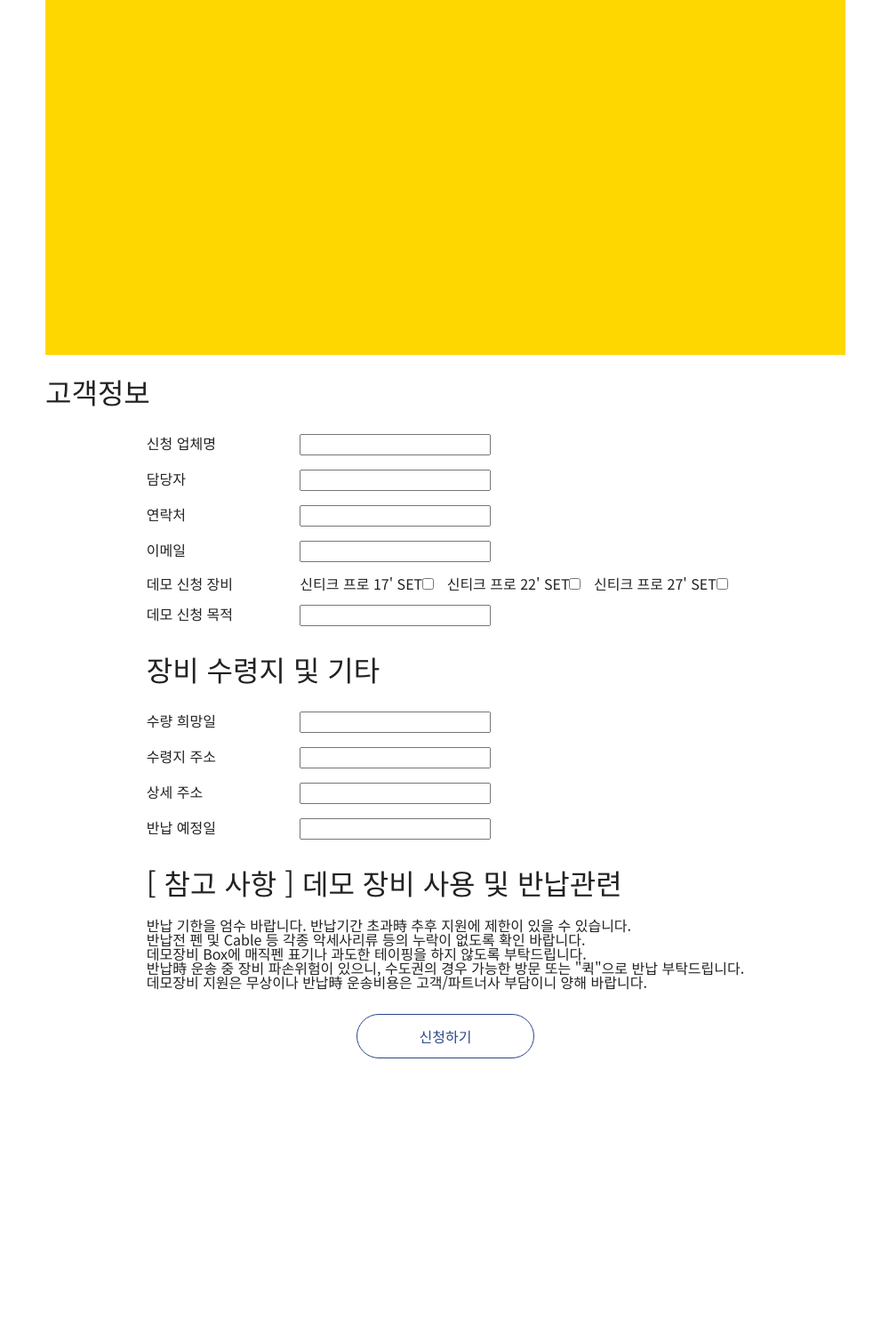
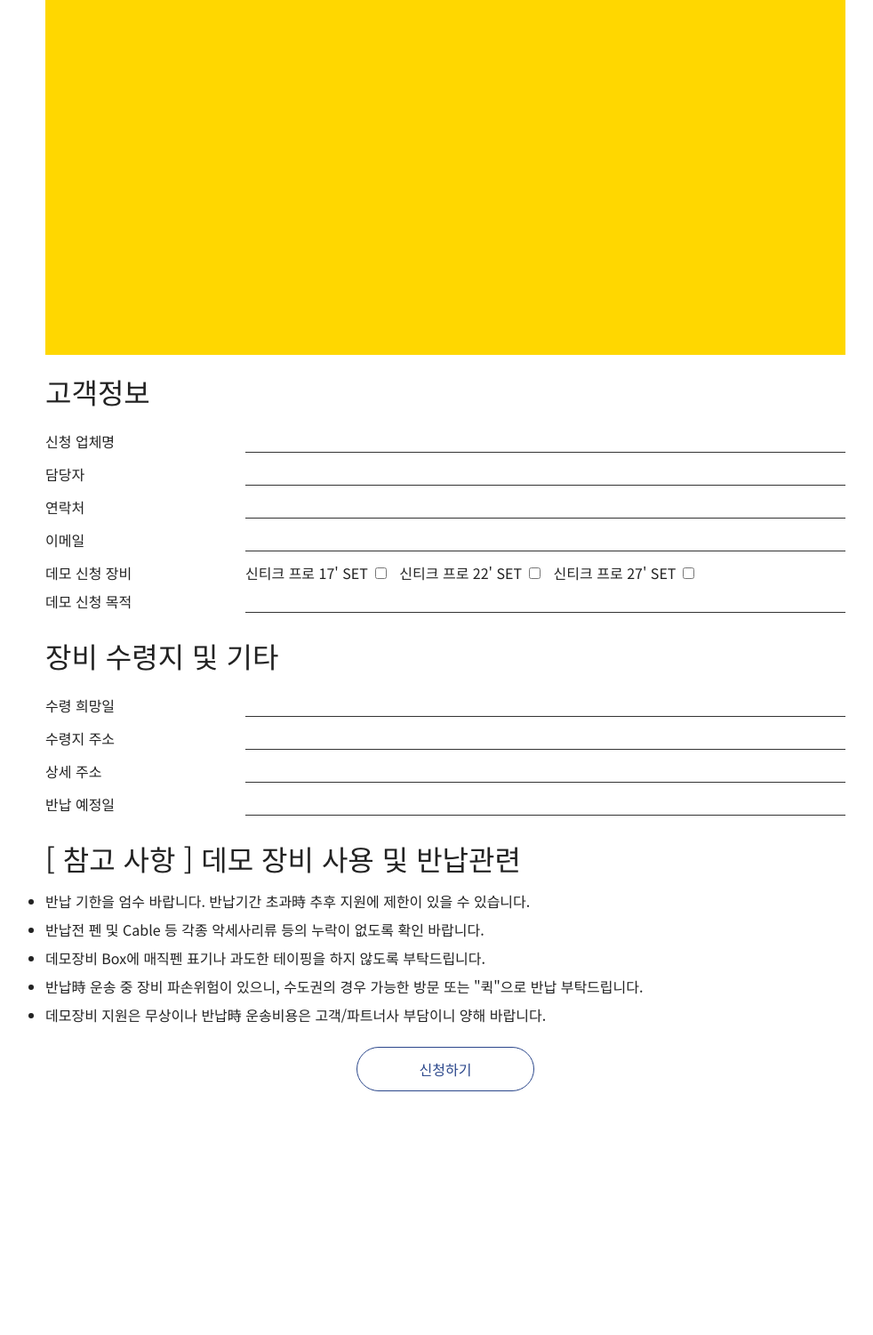
Before and after one commit to gonnajoong/hj-systems, a PHP site: page /pages/promotion/cintiq-pro-exp.php in a window 1280 px wide. Shown: the part 215-1716 px from the top of the page at 89% size, without its empty margins (139-1121 px from the left). Before the commit the page ends 1405 px from the top, so only its background shows below. Run offline with PHP 8.4, Linux system fonts and the light colour scheme; some libraries are stand-ins or nearby versions.

Commit message:
프로모션-이메일 스크립트 적용
추후 반응형 스타일 및 이메일 및 전화번호 정규표현식 적용 예정

```diff
--- a/assets/pages/consumer.css
+++ b/assets/pages/consumer.css
@@ -31,10 +31,6 @@
 
 .hj-form-list-wrap .hj-form-main-wrap .hj-checklist-wrap .hj-form-wrap {
     text-align: left;
-}
-
-.hj-form-list-wrap .hj-form-main-wrap .hj-checklist-wrap .hj-form-normal-wrap {
-    display: inline-block;
 }
 
 .hj-form-list-wrap .hj-form-main-wrap .hj-checklist-wrap
@@ -82,3 +78,39 @@
     color: rgb(0, 145, 255);
     text-decoration: underline;
   }
+
+/* 요청서 디자인영역 */
+.hj-form-list-wrap .hj-form-main-wrap .hj-checklist-wrap .hj-form-normal-wrap {
+    display: inline-block;
+    width: 100%;
+}
+.hj-form-list-wrap .hj-form-main-wrap .hj-checklist-wrap
+.hj-form-normal-wrap .hj-form-normal-label {
+    display: flex;
+}
+.hj-form-list-wrap .hj-form-main-wrap .hj-checklist-wrap
+.hj-form-normal-wrap .hj-normal-form-input {
+    width: 75%;
+    border: 0px solid;
+    border-bottom: 1px solid #333;
+}
+.hj-form-list-wrap .hj-form-main-wrap .hj-checklist-wrap
+.hj-form-normal-wrap .hj-normal-checklist {
+    margin-left: 8px;
+}
+
+.hj-form-list-wrap .hj-form-main-wrap .hj-checklist-wrap
+.hj-form-normal-wrap .hj-promotion-warn {
+
+}
+
+.hj-form-list-wrap .hj-form-main-wrap .hj-checklist-wrap
+.hj-form-normal-wrap .hj-promotion-warn ol {
+    list-style: inherit;
+}
+
+.hj-form-list-wrap .hj-form-main-wrap .hj-checklist-wrap
+.hj-form-normal-wrap .hj-promotion-warn ol li {
+    margin-bottom: 16px;
+}
+/* 요청서 디자인영역 */
--- /dev/null
+++ b/pages/js/promotion_1.js
@@ -0,0 +1,167 @@
+$(document).ready(function(){
+
+    $("#Address").click(function(event){
+        event.preventDefault();
+        console.log(123);
+        new daum.Postcode({
+            oncomplete: function(data) {
+                // 팝업에서 검색결과 항목을 클릭했을때 실행할 코드를 작성하는 부분입니다.
+                // 예제를 참고하여 다양한 활용법을 확인해 보세요.
+                console.log(data);
+                $("#Address").val(data.address);
+            }
+        }).open();
+    });
+
+    $("#FormSubmitButton").click(function(event){
+        event.preventDefault();
+        sendit();
+    });
+
+    function sendit() {
+        var CompanyName = $("#CompanyName").val();
+        var PersonName = $("#PersonName").val();
+        var PhoneNum = $("#PhoneNum").val();
+        var EmailAddress = $("#EmailAddress").val();
+        var CintiqPro_17 = $("#CintiqPro_17").is(":checked");
+        var CintiqPro_22 = $("#CintiqPro_22").is(":checked");
+        var CintiqPro_27 = $("#CintiqPro_27").is(":checked");
+        var Purpose = $("#Purpose").val();
+        var DayOfHope = $("#DayOfHope").val();
+        var Address = $("#Address").val()
+        var DetailAddress = $("#DetailAddress").val();
+        var ReturnDay = $("#ReturnDay").val();
+
+        if(!CompanyName) {
+            alert("업체명을 입력해주세요");
+        }
+        else if(!PersonName) {
+            alert("담당자명을 입력해주세요");
+        }
+        else if(!PhoneNum) {
+         alert("연락처를 입력해주세요");
+        }
+        else if(!EmailAddress) {
+         alert("이메일을 입력해주세요");
+        //  연락처 양식에 맞는지 가려야 함
+        }
+        else if(!CintiqPro_17 && !CintiqPro_22 && !CintiqPro_27) {
+         alert("데모신청장비 선택을 부탁드립니다.");
+        }
+        else if(!Purpose) {
+         alert("데모 신청 목적을 입력해주세요");
+        }else if(!DayOfHope) {
+            alert("수령 희망일을 입력해주세요");
+        }else if(!Address) {
+            alert("수령지주소를 입력해주세요.");
+        }else if(!DetailAddress) {
+            alert("상세주소를 입력해주세요.");
+        }else if(!ReturnDay) {
+            alert("반납예정일을 입력해주세요.");
+        }else if(
+            CompanyName &&
+            PersonName &&
+            PhoneNum &&
+            EmailAddress &&
+            (CintiqPro_17 || CintiqPro_22 || CintiqPro_27) &&
+            Purpose &&
+            DayOfHope &&
+            Address &&
+            DetailAddress &&
+            ReturnDay
+            ){
+        if(CintiqPro_17) {
+            CintiqPro_17 = "신티크 프로 17' SET";
+        } else {
+            CintiqPro_17 = "";
+        }
+
+        if(CintiqPro_22) {
+            CintiqPro_22 = "신티크 프로 22' SET";
+        } else {
+            CintiqPro_22 = "";
+        }
+
+        if(CintiqPro_27) {
+            CintiqPro_27 = "신티크 프로 27' SET";
+        } else {
+            CintiqPro_27 = "";
+        }
+
+        var companyName = CompanyName;
+        var personName = PersonName;
+        var phoneNum = PhoneNum;
+        var emailAddress = EmailAddress;
+        var cintiqPro_17 = CintiqPro_17;
+        var cintiqPro_22 = CintiqPro_22;
+        var cintiqPro_27 = CintiqPro_27;
+        var purpose = Purpose;
+        var dayOfHope = DayOfHope;
+        var address = Address;
+        var detailAddress = DetailAddress;
+        var returnDay = ReturnDay;
+
+        var data = {
+            service_id: 'service_4onr86q',
+            template_id: 'template_cxogv8e',
+            user_id: 'PV8iAUCnbSG7OsVSU',
+            template_params: {
+                "CompanyName": companyName,
+                "PersonName": personName,
+                "PhoneNum": phoneNum,
+                "EmailAddress": emailAddress,
+                "CintiqPro_17": cintiqPro_17,
+                "CintiqPro_22": cintiqPro_22,
+                "CintiqPro_27": cintiqPro_27,
+                "Purpose": purpose,
+                "DayOfHope": dayOfHope,
+                "Address": address+" "+detailAddress,
+                "ReturnDay": returnDay,
+                // 'g-recaptcha-response': '03AHJ_ASjnLA214KSNKFJAK12sfKASfehbmfd...'
+            }
+        };
+
+        $.ajax('https://api.emailjs.com/api/v1.0/email/send', {
+            type: 'POST',
+            data: JSON.stringify(data),
+            contentType: 'application/json'
+        }).done(function() {
+            // alert('문의내용을 전송 했습니다.');
+            // // 데이터베이스에 추가 할 영역
+            $.ajax('../server/api/email/put.php', {
+                type: 'POST',
+                // data: JSON.stringify(data),
+                data:{
+                    "CompanyName": companyName,
+                    "PersonName": personName,
+                    "PhoneNum": phoneNum,
+                    "EmailAddress": emailAddress,
+                    "CintiqPro_17": cintiqPro_17,
+                    "CintiqPro_22": cintiqPro_22,
+                    "CintiqPro_27": cintiqPro_27,
+                    "Purpose": purpose,
+                    "DayOfHope": dayOfHope,
+                    "Address": address+" "+detailAddress,
+                    "ReturnDay": returnDay,
+                },
+                contentType: 'application/json'
+            }).done(function(){
+                alert('데이터 베이스 적용 성공');
+            }).fail(function(error){
+                alert('데이터 베이스 적용 실패 :'+error);
+            });
+        }).fail(function(error) {
+            alert('Oops... ' + JSON.stringify(error));
+        });
+        return;
+
+    }else{ alert("빈칸이 있거나 시스템 장애가 있습니다.");}
+
+        //$mailto="받는주소";
+        //$mailto="psj452771@naver.com";
+        //$subject="mail test";
+        // $content="sususususususususususussu";
+        // $result=mail($mailto, $subject, $content);
+    }
+
+});
--- a/pages/promotion/cintiq-pro-exp.php
+++ b/pages/promotion/cintiq-pro-exp.php
@@ -22,7 +22,7 @@
       <script src="../../js/libs/slick.min.js"></script>
       <script type="text/javascript" src="https://cdn.jsdelivr.net/npm/@emailjs/browser@3/dist/email.min.js"></script>
       <script src="//t1.daumcdn.net/mapjsapi/bundle/postcode/prod/postcode.v2.js"></script>
-      <script src="../js/email.js"></script>
+      <script src="../js/promotion_1.js"></script>
 
       <link href="https://fonts.googleapis.com/css2?family=Noto+Sans+KR:wght@100;300;400;500;700;900&display=swap" rel="stylesheet">
       <link rel="stylesheet" href="../../assets/index.css" />
@@ -42,53 +42,51 @@
                 <h2>고객정보</h2>
                 <div class="hj-form-normal-wrap">
                     <form method="POST" id="emailForm" class="hj-form-wrap">
-
-                        <span class="hj-form-label-style">
-                            <label for="ConsumerName" class="hj-form-label-title">신청 업체명</label>
-                            <input type="text" class="hj-email-input" id="ConsumerName" required>
+                        <span class="hj-form-label-style hj-form-normal-label">
+                            <label for="CompanyName" class="hj-form-label-title">신청 업체명</label>
+                            <input type="text" class="hj-email-input hj-normal-form-input" id="CompanyName" required>
                         </span>
-                        <span class="hj-form-label-style">
-                            <label for="CompanyName" class="hj-form-label-title">담당자</label>
-                            <input type="text" class="hj-email-input" id="CompanyName" required>
+                        <span class="hj-form-label-style hj-form-normal-label">
+                            <label for="PersonName" class="hj-form-label-title">담당자</label>
+                            <input type="text" class="hj-email-input hj-normal-form-input" id="PersonName" required>
                         </span>
-                        <span class="hj-form-label-style">
-                            <label for="Position" class="hj-form-label-title">연락처</label>
-                            <input type="text" class="hj-email-input" id="Position" required>
+                        <span class="hj-form-label-style hj-form-normal-label">
+                            <label for="PhoneNum" class="hj-form-label-title">연락처</label>
+                            <input type="text" class="hj-email-input hj-normal-form-input" id="PhoneNum" required>
                         </span>
-                        <span class="hj-form-label-style">
-                            <label for="Contact" class="hj-form-label-title">이메일</label>
-                            <input type="text" class="hj-email-input" id="Contact" requiredc>
+                        <span class="hj-form-label-style hj-form-normal-label">
+                            <label for="EmailAddress" class="hj-form-label-title">이메일</label>
+                            <input type="text" class="hj-email-input hj-normal-form-input" id="EmailAddress" requiredc>
                         </span>
-                        <span class="hj-form-label-style">
+                        <span class="hj-form-label-style hj-form-normal-label">
                             <label class="hj-form-label-title">데모 신청 장비</label>
                             <span>
-                                <label for="liquid_tablet">신티크 프로 17' SET</label><input class="hj-check-box" type="checkbox" id="liquid_tablet">
-                                <label for="pen_talet">신티크 프로 22' SET</label><input class="hj-check-box" type="checkbox" id="pen_tablet">
-                                <label for="pen_tablet">신티크 프로 27' SET</label><input class="hj-check-box" type="checkbox" id="pen_tablet">
+                                <label for="CintiqPro_17">신티크 프로 17' SET</label><input class="hj-check-box hj-normal-checklist" type="checkbox" id="CintiqPro_17">
+                                <label for="CintiqPro_22">신티크 프로 22' SET</label><input class="hj-check-box hj-normal-checklist" type="checkbox" id="CintiqPro_22">
+                                <label for="CintiqPro_27">신티크 프로 27' SET</label><input class="hj-check-box hj-normal-checklist" type="checkbox" id="CintiqPro_27">
                             </span>
                         </span>
-                        <span class="hj-form-label-style">
-                            <label for="EmailAddress" class="hj-form-label-title">데모 신청 목적</label>
-                            <input type="text" class="hj-email-input" id="EmailAddress" required>
+                        <span class="hj-form-label-style hj-form-normal-label">
+                            <label for="Purpose" class="hj-form-label-title">데모 신청 목적</label>
+                            <input type="text" class="hj-email-input hj-normal-form-input" id="Purpose" required>
                         </span>
                         <h2>장비 수령지 및 기타</h2>
-                        <span class="hj-form-label-style">
-                            <label for="InquiryTitle" class="hj-form-label-title">수량 희망일</label>
-                            <input type="text" class="hj-email-input" id="InquiryTitle" required>
+                        <span class="hj-form-label-style hj-form-normal-label">
+                            <label for="DayOfHope" class="hj-form-label-title">수령 희망일</label>
+                            <input type="text" class="hj-email-input hj-normal-form-input" id="DayOfHope" required>
                         </span>
-                        <span class="hj-form-label-style">
+                        <span class="hj-form-label-style hj-form-normal-label">
                             <label for="Address" class="hj-form-label-title">수령지 주소</label>
-                            <input type="text" class="hj-email-input" id="Address" required readonly>
+                            <input type="text" class="hj-email-input hj-normal-form-input" id="Address" required readonly>
                         </span>
-                        <span class="hj-form-label-style">
+                        <span class="hj-form-label-style hj-form-normal-label">
                             <label for="DetailAddress" class="hj-form-label-title">상세 주소</label>
-                            <input type="text" class="hj-email-input" id="DetailAddress" required>
+                            <input type="text" class="hj-email-input hj-normal-form-input" id="DetailAddress" required>
                         </span>
-                        <span class="hj-form-label-style">
-                            <label for="InquiryTitle" class="hj-form-label-title">반납 예정일</label>
-                            <input type="text" class="hj-email-input" id="InquiryTitle" required>
+                        <span class="hj-form-label-style hj-form-normal-label">
+                            <label for="ReturnDay" class="hj-form-label-title">반납 예정일</label>
+                            <input type="text" class="hj-email-input hj-normal-form-input" id="ReturnDay" required>
                         </span>
-
                         <div class="hj-promotion-warn">
                             <h2>[ 참고 사항 ] 데모 장비 사용 및 반납관련</h2>
                             <ol>
```
